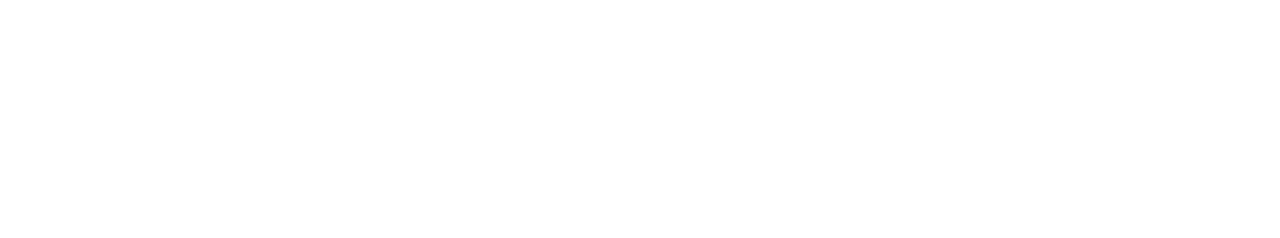
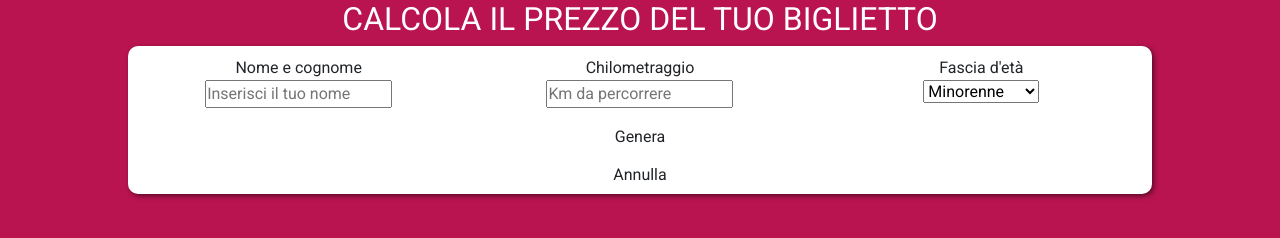
Before and after one commit to codewithFRANKGIGLI/js-biglietto-treno-form, a plain HTML site: page index.html in a window 1280 px wide. Drawn offline with nearby package versions, Linux system fonts and the light colour scheme.

Commit message:
feat: html input

```diff
--- /dev/null
+++ b/css/style.css
@@ -0,0 +1,24 @@
+* {
+    margin: 0;
+    padding: 0;
+    box-sizing: border-box;
+  }
+body {
+    background-color: #B91350;
+    font-family: 'Roboto', sans-serif;
+    font-size: 16px;
+}
+.wrapper h2 {
+    color: white;
+    text-align: center;
+}
+.top {
+    width: 80%;
+    margin: 0 auto;
+    background-color: white;
+    border-radius: 10px;
+    box-shadow: 2px 2px 5px rgba(0, 0, 0, 0.5);
+}
+.col {
+    padding: 10px;
+}
--- a/index.html
+++ b/index.html
@@ -3,9 +3,53 @@
 <head>
     <meta charset="UTF-8">
     <meta name="viewport" content="width=device-width, initial-scale=1.0">
-    <title>Document</title>
+    <link href="https://fonts.googleapis.com/css?family=Roboto:400,700&display=swap" rel="stylesheet">
+    <link href="https://cdn.jsdelivr.net/npm/bootstrap@5.3.0/dist/css/bootstrap.min.css" rel="stylesheet" integrity="sha384-9ndCyUaIbzAi2FUVXJi0CjmCapSmO7SnpJef0486qhLnuZ2cdeRhO02iuK6FUUVM" crossorigin="anonymous">
+    <!-- /bootstrap -->
+    <link rel="stylesheet" href="https://cdnjs.cloudflare.com/ajax/libs/font-awesome/6.4.0/css/all.min.css" integrity="sha512-iecdLmaskl7CVkqkXNQ/ZH/XLlvWZOJyj7Yy7tcenmpD1ypASozpmT/E0iPtmFIB46ZmdtAc9eNBvH0H/ZpiBw==" crossorigin="anonymous" referrerpolicy="no-referrer" />
+    <!-- /fontawesome -->
+    <title>js-biglietto-treno-form</title>
+    <link rel="stylesheet" href="css/style.css">
 </head>
 <body>
+    <div class="wrapper">
+        <h2>CALCOLA IL PREZZO DEL TUO BIGLIETTO</h2>
+        <div class="top container">
+            <div class="row d-flex justify-content-center">
+                <div class="col d-flex flex-column align-items-center">
+                    <!-- INPUT NOME E COGNOME -->
+                    <label for="nome-utente">Nome e cognome</label>
+                    <input id="nome-utente" type="text" name="" value="" placeholder="Inserisci il tuo nome">
+                </div>
+                <div class="col d-flex flex-column align-items-center">
+                    <!-- INPUT CHILOMETRAGGIO -->
+                    <label for="km">Chilometraggio</label>
+                    <input id="km" type="number" name="" value="" placeholder="Km da percorrere">
+                </div>
+                <div class="col d-flex flex-column align-items-center">
+                    <!-- INPUT FASCIA ETA' -->
+                    <label for="fascia-eta">Fascia d'età</label>
+                    <select id="fascia-eta" class="" name="">
+                        <option value="minorenne">Minorenne</option>
+                        <option value="maggiorenne">Maggiorenne</option>
+                        <option value="over65">Over 65</option>
+                    </select>
+                </div>
+            </div>
+            <div class="row d-flex justify-content-center">
+                <button id="genera" class="btn">Genera</button>
+                <button id="annulla" class="btn">Annulla</button>
+            </div>
+        </div>
+        </div>
+
+    </div>
+
+
+
+
+    <script src="https://cdn.jsdelivr.net/npm/bootstrap@5.3.0/dist/js/bootstrap.bundle.min.js" integrity="sha384-geWF76RCwLtnZ8qwWowPQNguL3RmwHVBC9FhGdlKrxdiJJigb/j/68SIy3Te4Bkz" crossorigin="anonymous"></script>
+<!-- /bootstrap -->
     <script type="text/javascript" src="js/script.js"></script>
 </body>
 </html>
--- a/js/script.js
+++ b/js/script.js
@@ -3,11 +3,16 @@
 // Descrizione:
 // Scrivere un programma che chieda all’utente:
 // - Il numero di chilometri da percorrere
+
 // - Età del passeggero
+
 // Sulla base di queste informazioni dovrà calcolare il prezzo totale del biglietto di viaggio, secondo le seguenti regole:
 // - il prezzo del biglietto è definito in base ai km (0.21 € al km)
 // - va applicato uno sconto del 20% per i minorenni
 // - va applicato uno sconto del 40% per gli over 65.
+
+
+
 // MILESTONE 1:
 // Iniziamo implementando il programma senza alcuna estetica: usando esclusivamente due input e un bottone (non stilizzati), realizziamo le specifiche scritte sopra. La risposta finale (o output) sarà anch’essa da scrivere in console.
 // MILESTONE 2:
```
